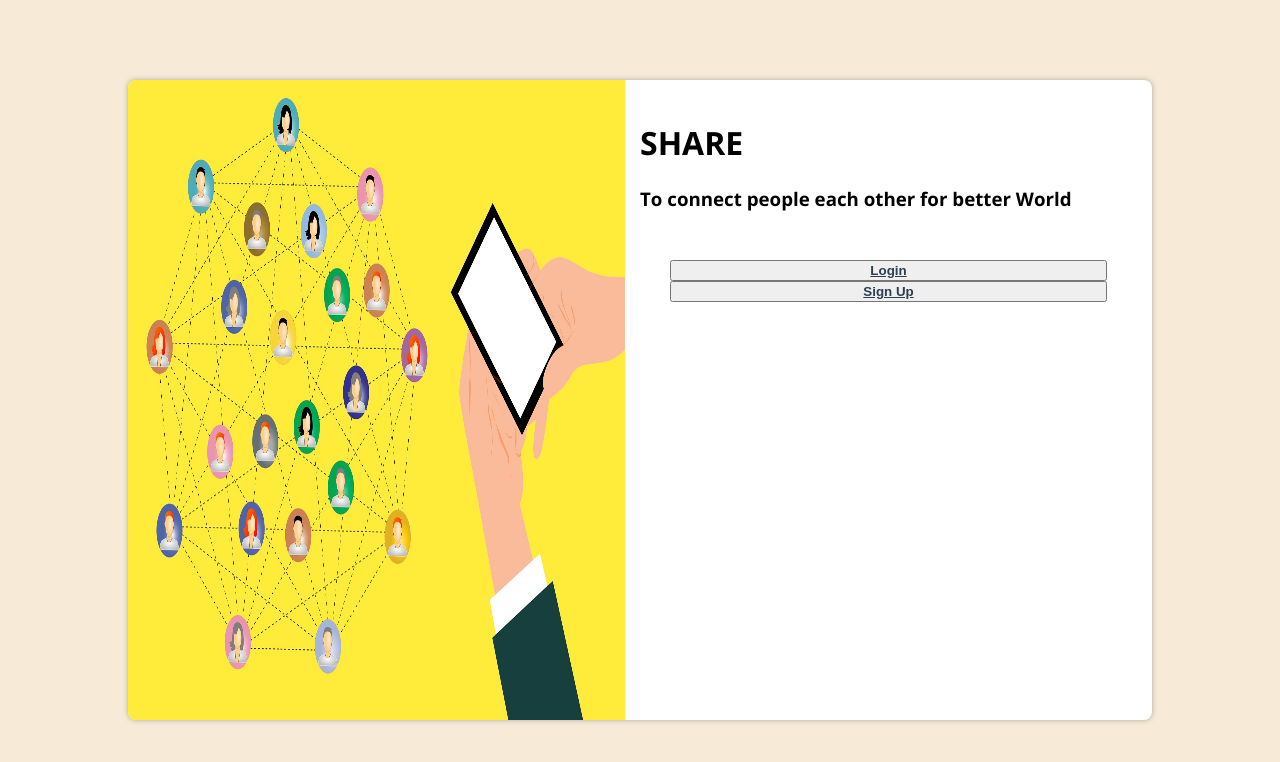
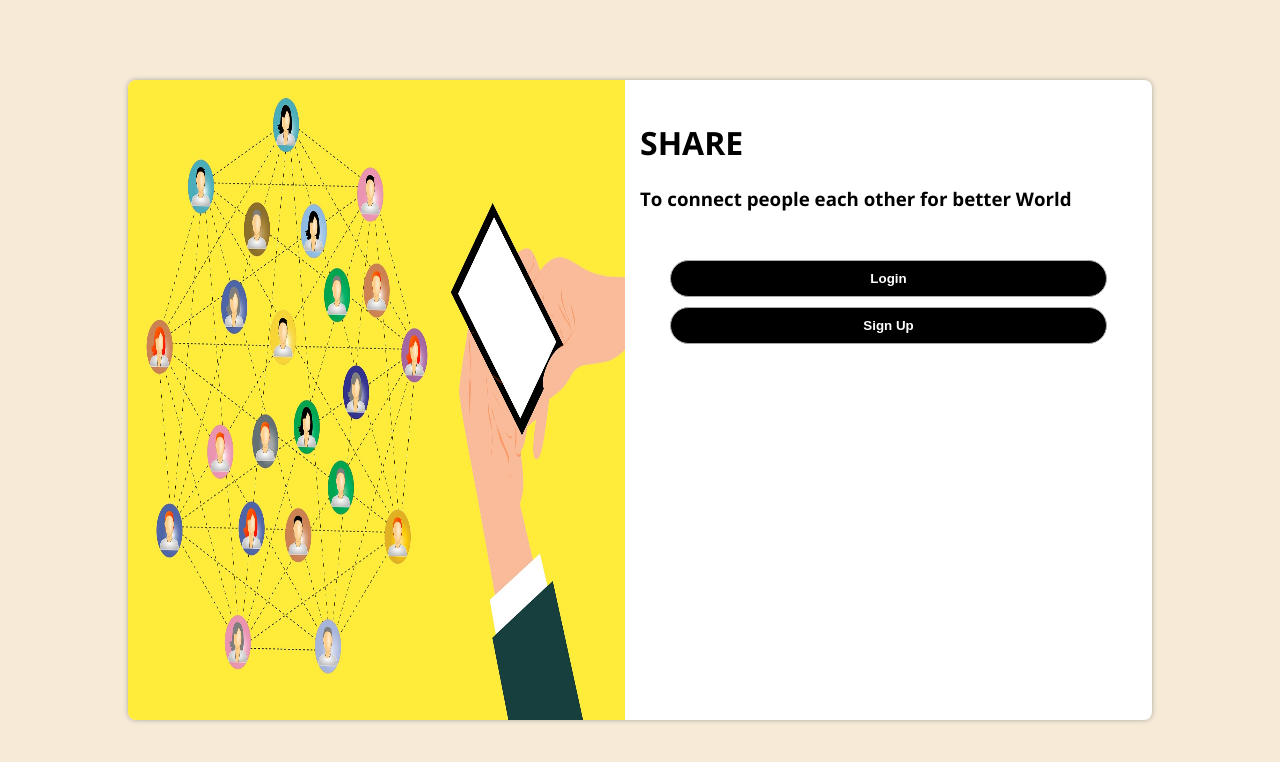
Before and after one commit to erdem-muhammed/Final-Project, a Vue app in the folder frontend/: page / in a window 1280 px wide. Shown: the top 762 px of the page. Built offline with nearby package versions, Linux system fonts and the light colour scheme.

Commit message:
#nav button design

```diff
--- a/frontend/src/App.vue
+++ b/frontend/src/App.vue
@@ -10,7 +10,6 @@
               <div id="nav">
                 <button><router-link to="/login">Login</router-link></button>
                 <button><router-link to="/signUp">Sign Up</router-link></button>
-
               </div>
       </div>
     </div>
@@ -62,13 +61,25 @@ body {
   flex-direction: column;
   padding: 30px;
 }
+#nav button
+{
+  border-radius: 25px;
+  padding: ;
+  outline: none;
+  padding: 10px;
+  background-color: black;
+  margin-bottom: 10px;
+  border: 1px solid #aaa;
+}
+#nav button:last-child
+{
+  background-color: ;
+}
 
 #nav a {
   font-weight: bold;
-  color: #2c3e50;
+  color: white;
+  text-decoration: none;
 }
 
-#nav a.router-link-exact-active {
-  color: #42b983;
-}
 </style>
```
